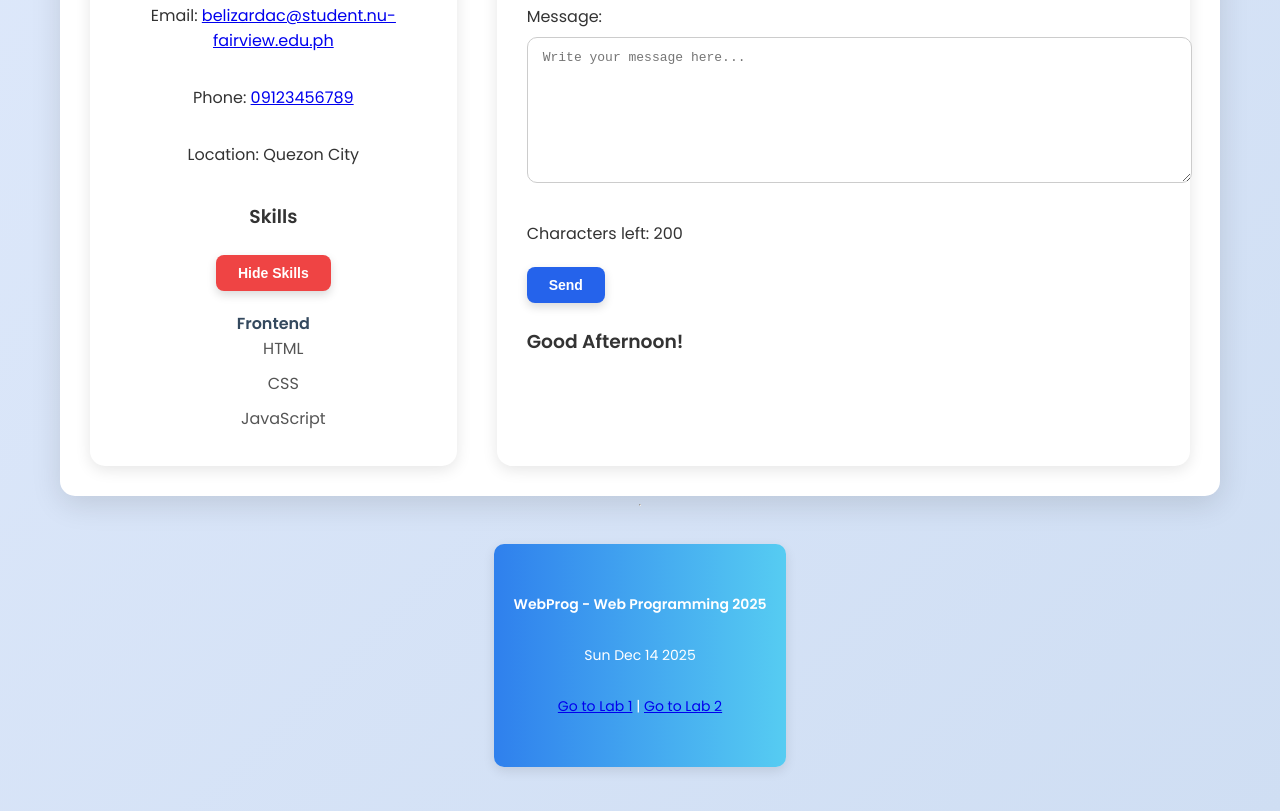
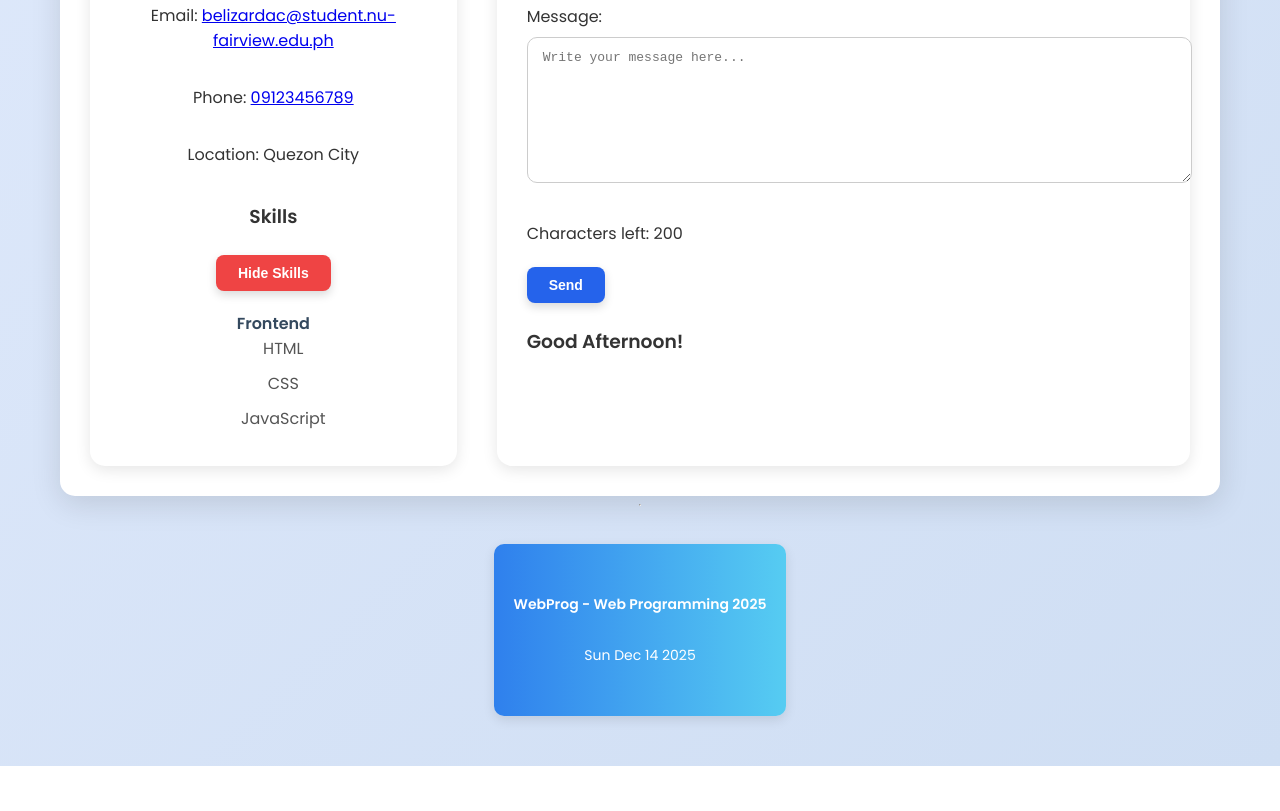
Before and after one commit to derbelizar/MyPortfolio_Belizar, a plain HTML site: page belizar_lab3.html in a window 1280 px wide. Shown: the part 620-1431 px from the top of the page. After the commit the page ends 1386 px from the top, so only its background shows below. Drawn offline with Linux system fonts and the light colour scheme.

Commit message:
Update belizar_lab3.html

```diff
--- a/belizar_lab3.html
+++ b/belizar_lab3.html
@@ -112,11 +112,6 @@
     <p><strong>WebProg - Web Programming 2025</strong></p>
     <p id="dateDisplay"></p>
 
-    <!-- Extra links to other labs (optional) -->
-    <p>
-        <a href="belizar_lab1.html">Go to Lab 1</a> |
-        <a href="belizar_lab2.html">Go to Lab 2</a>
-    </p>
 </footer>
 
 </body>
```
